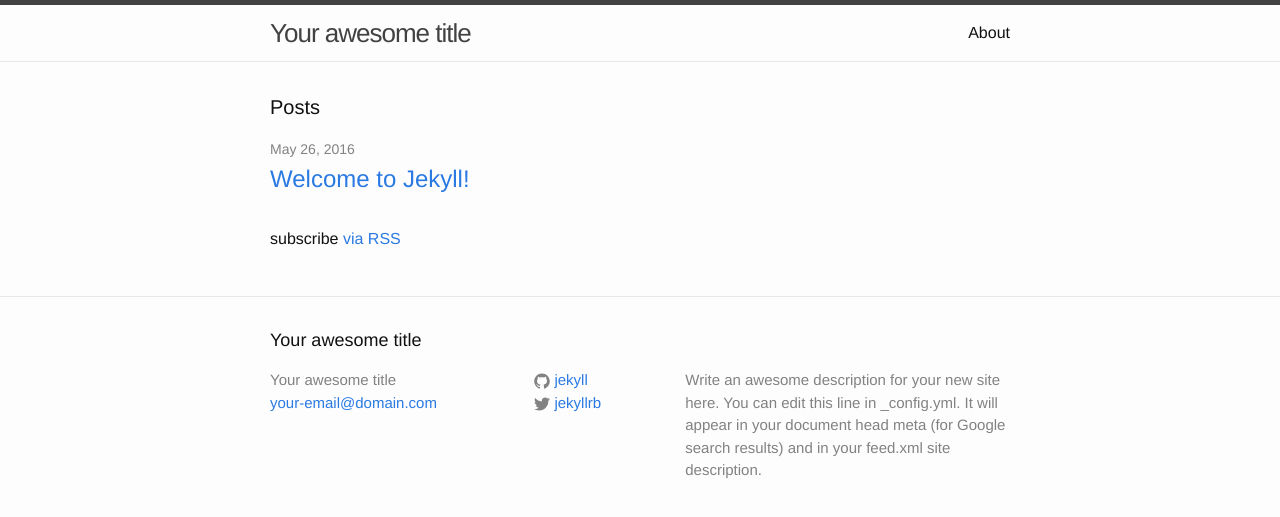
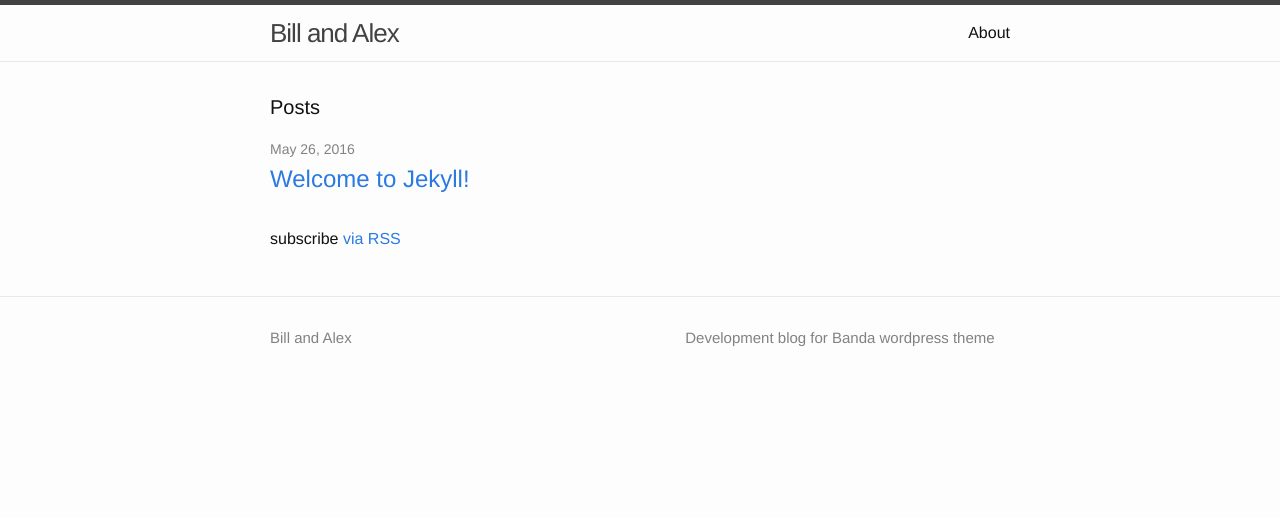
Before and after one commit to billandalex/billandalex.github.io, a Jekyll site: the page built from index.html, in a window 1280 px wide. Shown: the top 517 px of the page. Built offline with Jekyll 4.4.1, drawn with Linux system fonts in a browser that asks for light colours.

Commit message:
update config with banda specific info

```diff
--- a/_config.yml
+++ b/_config.yml
@@ -6,16 +6,14 @@
 # 'jekyll serve'. If you change this file, please restart the server process.
 
 # Site settings
-title: Your awesome title
-email: your-email@domain.com
+title: Bill and Alex
+#email: your-email@domain.com
 description: > # this means to ignore newlines until "baseurl:"
-  Write an awesome description for your new site here. You can edit this
-  line in _config.yml. It will appear in your document head meta (for
-  Google search results) and in your feed.xml site description.
+  Development blog for Banda wordpress theme
 baseurl: "" # the subpath of your site, e.g. /blog
 url: "http://yourdomain.com" # the base hostname & protocol for your site
-twitter_username: jekyllrb
-github_username:  jekyll
+#twitter_username: jekyllrb
+#github_username:  jekyll
 
 # Build settings
 markdown: kramdown
--- a/_includes/footer.html
+++ b/_includes/footer.html
@@ -1,31 +1,29 @@
 <footer class="site-footer">
 
   <div class="wrapper">
-
-    <h2 class="footer-heading">{{ site.title }}</h2>
 
     <div class="footer-col-wrapper">
       <div class="footer-col footer-col-1">
         <ul class="contact-list">
           <li>{{ site.title }}</li>
-          <li><a href="mailto:{{ site.email }}">{{ site.email }}</a></li>
+          <!--<li><a href="mailto:{{ site.email }}">{{ site.email }}</a></li>-->
         </ul>
       </div>
 
       <div class="footer-col footer-col-2">
-        <ul class="social-media-list">
-          {% if site.github_username %}
-          <li>
-            {% include icon-github.html username=site.github_username %}
-          </li>
-          {% endif %}
+        <!--<ul class="social-media-list">-->
+          <!--{% if site.github_username %}-->
+          <!--<li>-->
+            <!--{% include icon-github.html username=site.github_username %}-->
+          <!--</li>-->
+          <!--{% endif %}-->
 
-          {% if site.twitter_username %}
-          <li>
-            {% include icon-twitter.html username=site.twitter_username %}
-          </li>
-          {% endif %}
-        </ul>
+          <!--{% if site.twitter_username %}-->
+          <!--<li>-->
+            <!--{% include icon-twitter.html username=site.twitter_username %}-->
+          <!--</li>-->
+          <!--{% endif %}-->
+        <!--</ul>-->
       </div>
 
       <div class="footer-col footer-col-3">
```
